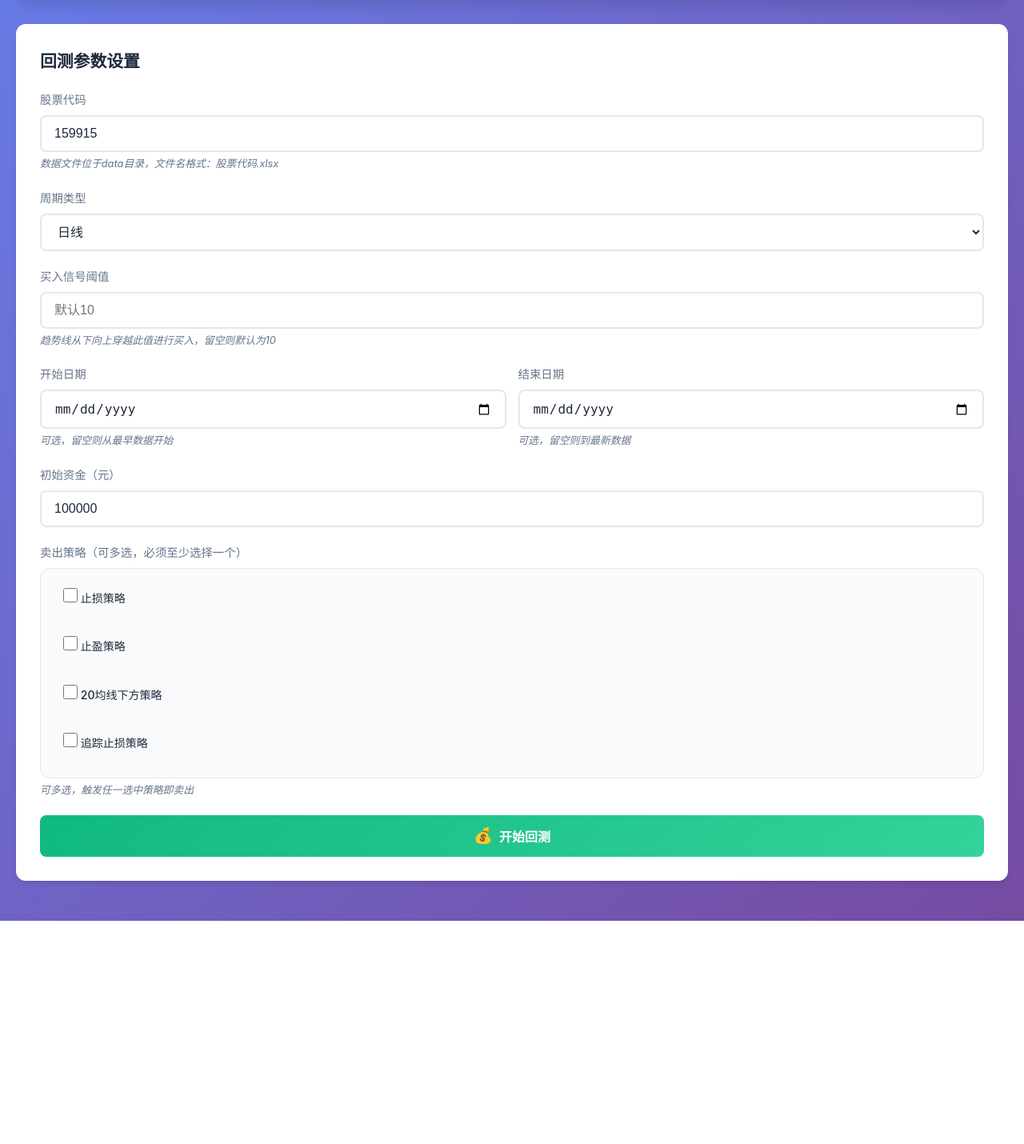
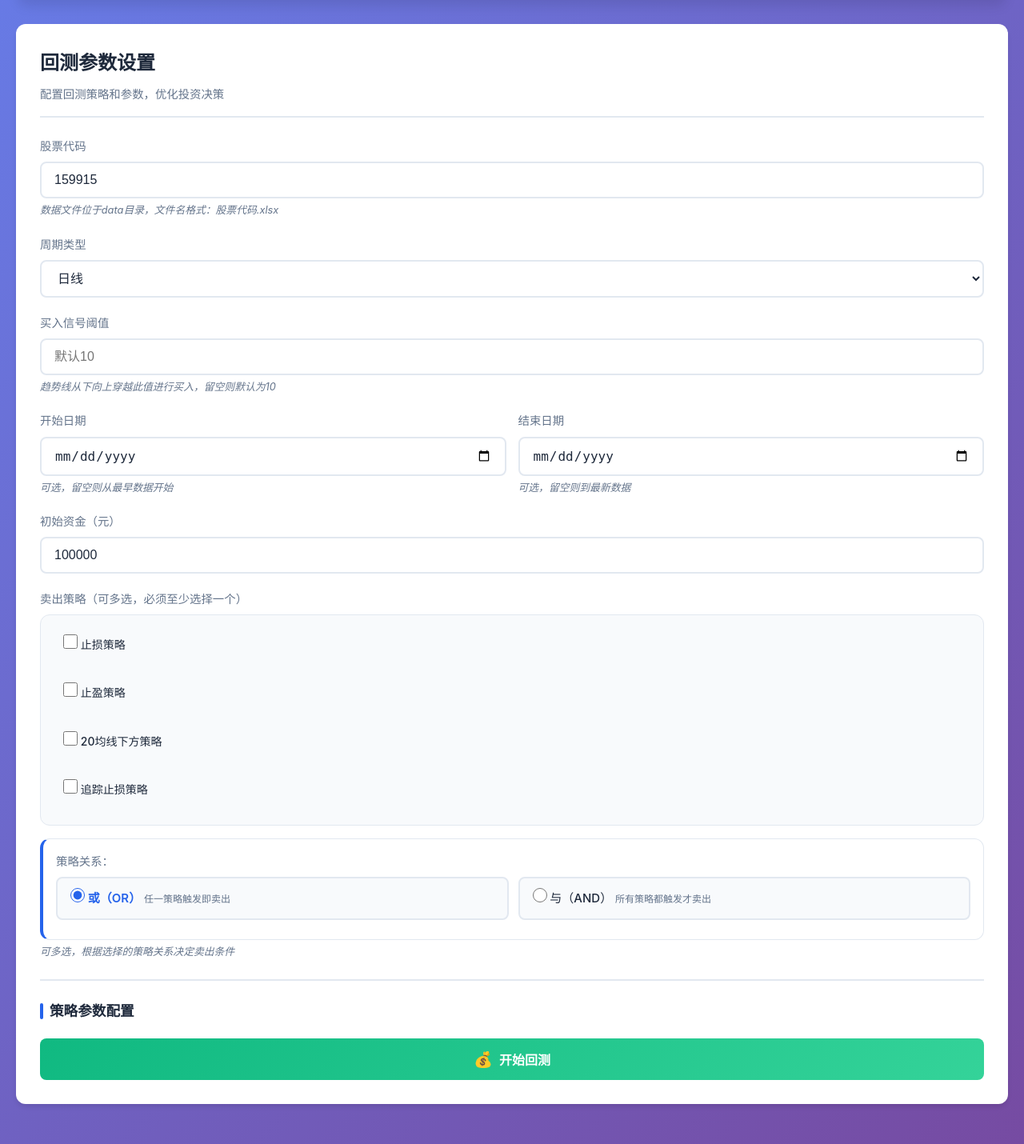
Before and after one commit to wanglongdsg/stock, a Flask app: page /backtest in a window 1280 px wide. Shown: the part 215-1645 px from the top of the page at 80% size. Before the commit the page ends 1366 px from the top, so only its background shows below. Run offline with Flask 3, Linux system fonts and the light colour scheme; the visitor is signed in with stand-in values (Sample User, id 1).

Commit message:
optimize

```diff
--- a/app.py
+++ b/app.py
@@ -21,7 +21,7 @@ logging.basicConfig(
     format='%(asctime)s - %(name)s - %(levelname)s - %(message)s',
     handlers=[
         logging.StreamHandler(),  # 输出到控制台
-        logging.FileHandler('app.log', encoding='utf-8')  # 输出到文件
+        # logging.FileHandler('app.log', encoding='utf-8')  # 输出到文件
     ]
 )
 logger = logging.getLogger(__name__)
--- a/static/css/style.css
+++ b/static/css/style.css
@@ -252,11 +252,23 @@ body {
     box-shadow: var(--shadow-lg);
 }
 
+.panel-header {
+    margin-bottom: 24px;
+    padding-bottom: 16px;
+    border-bottom: 2px solid var(--border-color);
+}
+
 .panel-title {
-    font-size: 1.3rem;
+    font-size: 1.5rem;
     font-weight: 600;
-    margin-bottom: 20px;
     color: var(--text-primary);
+    margin-bottom: 8px;
+}
+
+.panel-subtitle {
+    font-size: 0.9rem;
+    color: var(--text-secondary);
+    margin: 0;
 }
 
 .form-group {
@@ -375,6 +387,137 @@ body {
 
 [data-theme="dark"] .strategy-checkbox:hover {
     background: rgba(255, 255, 255, 0.05);
+}
+
+/* 策略关系选择样式 */
+.strategy-relation-group {
+    margin-top: 16px;
+    padding: 16px;
+    background: var(--card-bg);
+    border: 1px solid var(--border-color);
+    border-radius: var(--radius);
+    border-left: 4px solid var(--primary-color);
+}
+
+.strategy-relation-label {
+    display: block;
+    font-weight: 600;
+    color: var(--text-primary);
+    margin-bottom: 12px;
+    font-size: 14px;
+}
+
+.strategy-relation-options {
+    display: grid;
+    grid-template-columns: 1fr 1fr;
+    gap: 12px;
+}
+
+.strategy-relation-option {
+    display: flex;
+    flex-direction: column;
+    align-items: flex-start;
+    padding: 12px 16px;
+    border: 2px solid var(--border-color);
+    border-radius: 8px;
+    cursor: pointer;
+    transition: var(--transition);
+    background: var(--bg-color);
+}
+
+.strategy-relation-option:hover {
+    border-color: var(--primary-color);
+    background: rgba(37, 99, 235, 0.05);
+}
+
+.strategy-relation-option input[type="radio"] {
+    margin-bottom: 8px;
+    cursor: pointer;
+    accent-color: var(--primary-color);
+    width: 18px;
+    height: 18px;
+}
+
+.strategy-relation-option input[type="radio"]:checked ~ span {
+    color: var(--primary-color);
+    font-weight: 600;
+}
+
+.strategy-relation-option span {
+    font-size: 15px;
+    font-weight: 500;
+    color: var(--text-primary);
+    margin-bottom: 4px;
+}
+
+.strategy-relation-option small {
+    font-size: 12px;
+    color: var(--text-secondary);
+    line-height: 1.4;
+}
+
+.strategy-relation-option input[type="radio"]:checked ~ small {
+    color: var(--text-secondary);
+}
+
+[data-theme="dark"] .strategy-relation-group {
+    background: var(--card-bg);
+    border-color: var(--border-color);
+}
+
+[data-theme="dark"] .strategy-relation-option {
+    background: rgba(255, 255, 255, 0.03);
+    border-color: var(--border-color);
+}
+
+[data-theme="dark"] .strategy-relation-option:hover {
+    background: rgba(96, 165, 250, 0.1);
+    border-color: var(--primary-color);
+}
+
+/* 策略参数配置区域 */
+.strategy-params-section {
+    margin-top: 24px;
+    padding-top: 24px;
+    border-top: 2px solid var(--border-color);
+}
+
+.section-subtitle {
+    font-size: 1.1rem;
+    font-weight: 600;
+    color: var(--text-primary);
+    margin-bottom: 20px;
+    display: flex;
+    align-items: center;
+    gap: 8px;
+}
+
+.section-subtitle::before {
+    content: '';
+    width: 4px;
+    height: 20px;
+    background: var(--primary-color);
+    border-radius: 2px;
+}
+
+.label-icon {
+    margin-right: 6px;
+    font-size: 1.1em;
+}
+
+/* 响应式优化 */
+@media (max-width: 768px) {
+    .strategy-relation-options {
+        grid-template-columns: 1fr;
+    }
+
+    .strategy-checkboxes {
+        min-height: auto;
+    }
+
+    .panel-card {
+        padding: 20px;
+    }
 }
 
 .button-group {
--- a/static/js/backtest.js
+++ b/static/js/backtest.js
@@ -14,6 +14,7 @@ const elements = {
     btnBacktest: document.getElementById('btnBacktest'),
     initialAmount: document.getElementById('initialAmount'),
     sellStrategies: document.getElementById('sellStrategies'),
+    strategyRelation: document.querySelector('input[name="strategyRelation"]:checked'),
     stopLossPercent: document.getElementById('stopLossPercent'),
     takeProfitPercent: document.getElementById('takeProfitPercent'),
     belowMa20Days: document.getElementById('belowMa20Days'),
@@ -205,11 +206,16 @@ async function handleBacktest() {
     showLoading();
 
     try {
+        // 获取策略关系
+        const strategyRelationRadio = document.querySelector('input[name="strategyRelation"]:checked');
+        const strategyRelation = strategyRelationRadio ? strategyRelationRadio.value : 'OR';
+
         const requestBody = {
             period,
             stock_code: stockCode,
             initial_amount: initialAmount,
-            sell_strategies: selectedStrategies
+            sell_strategies: selectedStrategies,
+            strategy_relation: strategyRelation
         };
 
         if (selectedStrategies.includes('stop_loss') && stopLossPercent !== null) {
--- a/templates/backtest.html
+++ b/templates/backtest.html
@@ -44,7 +44,10 @@
         <!-- 控制面板 -->
         <section class="control-panel">
             <div class="panel-card">
+                <div class="panel-header">
                     <h2 class="panel-title">回测参数设置</h2>
+                    <p class="panel-subtitle">配置回测策略和参数，优化投资决策</p>
+                </div>
                 <div class="form-group">
                     <label for="stockCode">股票代码</label>
                     <input type="text" id="stockCode" class="form-control" placeholder="例如: 159915" value="159915">
@@ -99,27 +102,57 @@
                             <span>追踪止损策略</span>
                         </label>
                     </div>
-                    <small class="form-hint">可多选，触发任一选中策略即卖出</small>
+                    <div class="strategy-relation-group">
+                        <label class="strategy-relation-label">策略关系：</label>
+                        <div class="strategy-relation-options">
+                            <label class="strategy-relation-option">
+                                <input type="radio" name="strategyRelation" value="OR" checked>
+                                <span>或（OR）</span>
+                                <small>任一策略触发即卖出</small>
+                            </label>
+                            <label class="strategy-relation-option">
+                                <input type="radio" name="strategyRelation" value="AND">
+                                <span>与（AND）</span>
+                                <small>所有策略都触发才卖出</small>
+                            </label>
                         </div>
+                    </div>
+                    <small class="form-hint">可多选，根据选择的策略关系决定卖出条件</small>
+                </div>
+                <div class="strategy-params-section">
+                    <h3 class="section-subtitle">策略参数配置</h3>
                     <div class="form-group" id="stopLossGroup">
-                    <label for="stopLossPercent">止损比例（%）</label>
+                        <label for="stopLossPercent">
+                            <span class="label-icon">🛡️</span>
+                            止损比例（%）
+                        </label>
                         <input type="number" id="stopLossPercent" class="form-control" value="5" min="0.1" max="50" step="0.1">
-                    <small class="form-hint">当亏损达到此比例时自动止损</small>
+                        <small class="form-hint">当亏损达到此比例时自动止损，建议范围：3-10%</small>
                     </div>
                     <div class="form-group" id="takeProfitGroup">
-                    <label for="takeProfitPercent">止盈比例（%）</label>
+                        <label for="takeProfitPercent">
+                            <span class="label-icon">💰</span>
+                            止盈比例（%）
+                        </label>
                         <input type="number" id="takeProfitPercent" class="form-control" value="" min="0.1" max="200" step="0.1" placeholder="留空则不设止盈">
-                    <small class="form-hint">当盈利达到此比例时自动止盈</small>
+                        <small class="form-hint">当盈利达到此比例时自动止盈，留空表示不设止盈限制</small>
                     </div>
                     <div class="form-group" id="belowMa20Group">
-                    <label for="belowMa20Days">20均线下方天数</label>
+                        <label for="belowMa20Days">
+                            <span class="label-icon">📉</span>
+                            20均线下方天数
+                        </label>
                         <input type="number" id="belowMa20Days" class="form-control" value="3" min="1" max="30" step="1">
-                    <small class="form-hint">收盘价在20均线下方连续此天数后卖出</small>
+                        <small class="form-hint">收盘价在20均线下方连续此天数后卖出，建议范围：2-5天</small>
                     </div>
                     <div class="form-group" id="trailingStopLossGroup">
-                    <label for="trailingStopPercent">追踪止损比例（%）</label>
+                        <label for="trailingStopPercent">
+                            <span class="label-icon">📊</span>
+                            追踪止损比例（%）
+                        </label>
                         <input type="number" id="trailingStopPercent" class="form-control" value="15" min="0.1" max="50" step="0.1">
-                    <small class="form-hint">初始止损设置在买入价下方此比例，随股价上升止损点也上移</small>
+                        <small class="form-hint">初始止损设置在买入价下方此比例，随股价上升止损点也上移，建议范围：15-20%</small>
+                    </div>
                 </div>
                 <div class="button-group">
                     <button id="btnBacktest" class="btn btn-success">
```
Also changed, not shown: api/routes.py (+6 -1 lines), services/backtest_service.py (+24 -7 lines). Lines whose indentation alone changed are shown as unchanged.
